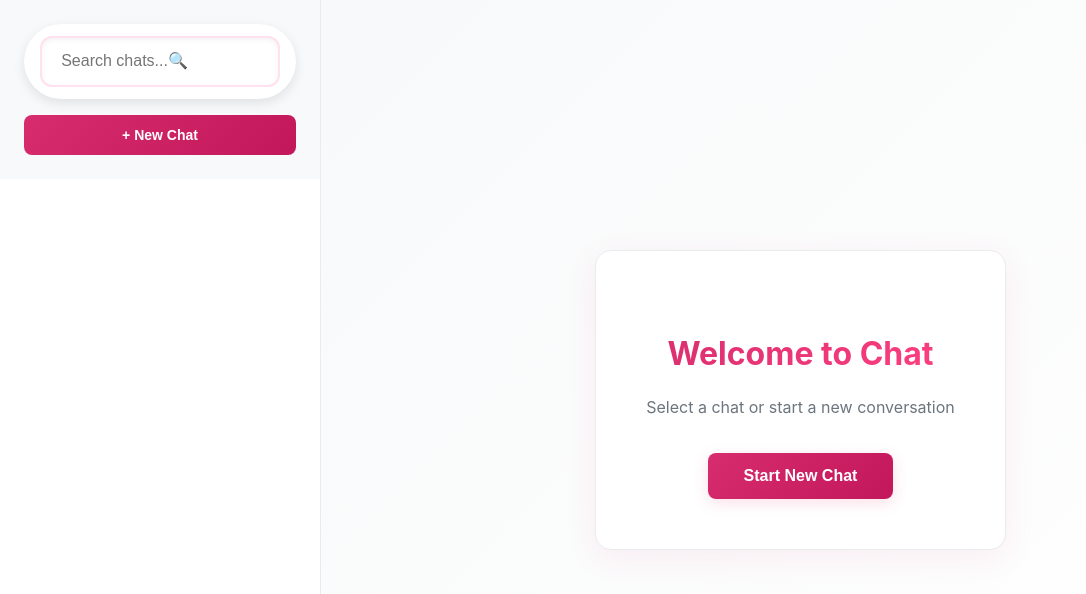
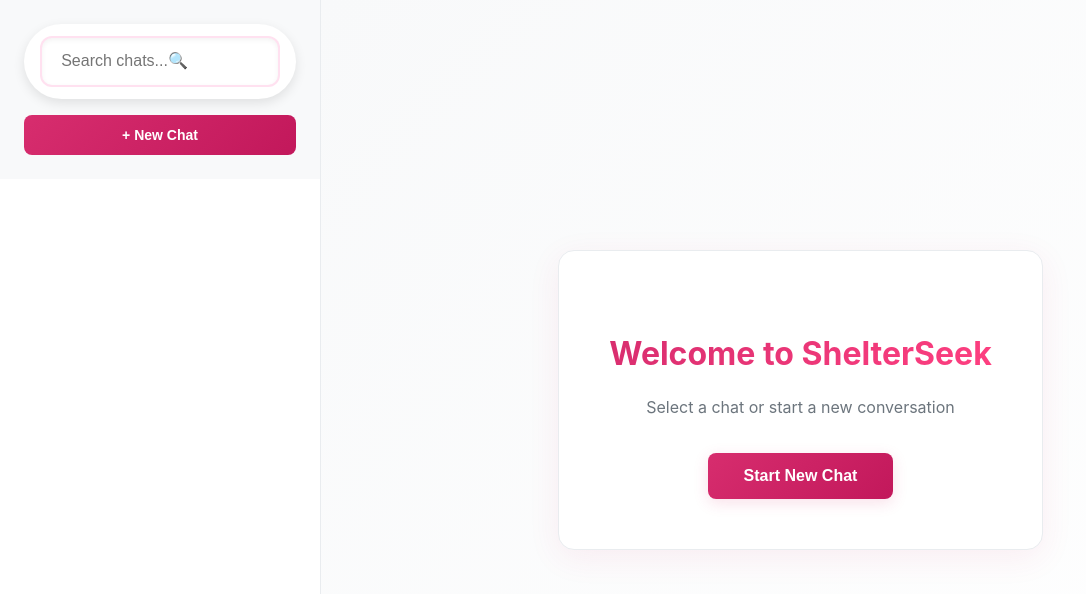
Before and after one commit to Sumukesh-Reddy/shelterseek-react, a React (Create React App) app in the folder frontend/: page /chat in a window 1280 px wide. Shown: the top 594 px of the page, without its empty margins (0-1086 px from the left). Built offline with nearby package versions, Linux system fonts and the light colour scheme; no server answers.

Commit message:
changed some codes

```diff
--- a/frontend/src/pages/ChatPage/ChatPage.js
+++ b/frontend/src/pages/ChatPage/ChatPage.js
@@ -321,7 +321,7 @@
       ) : !isMobile && (
         <div className="chat-welcome-screen">
           <div className="welcome-content">
-            <h2 className="welcome-title">Welcome to Chat</h2>
+            <h2 className="welcome-title">Welcome to ShelterSeek</h2>
             <p className="welcome-message">
               Select a chat or start a new conversation
             </p>
```
